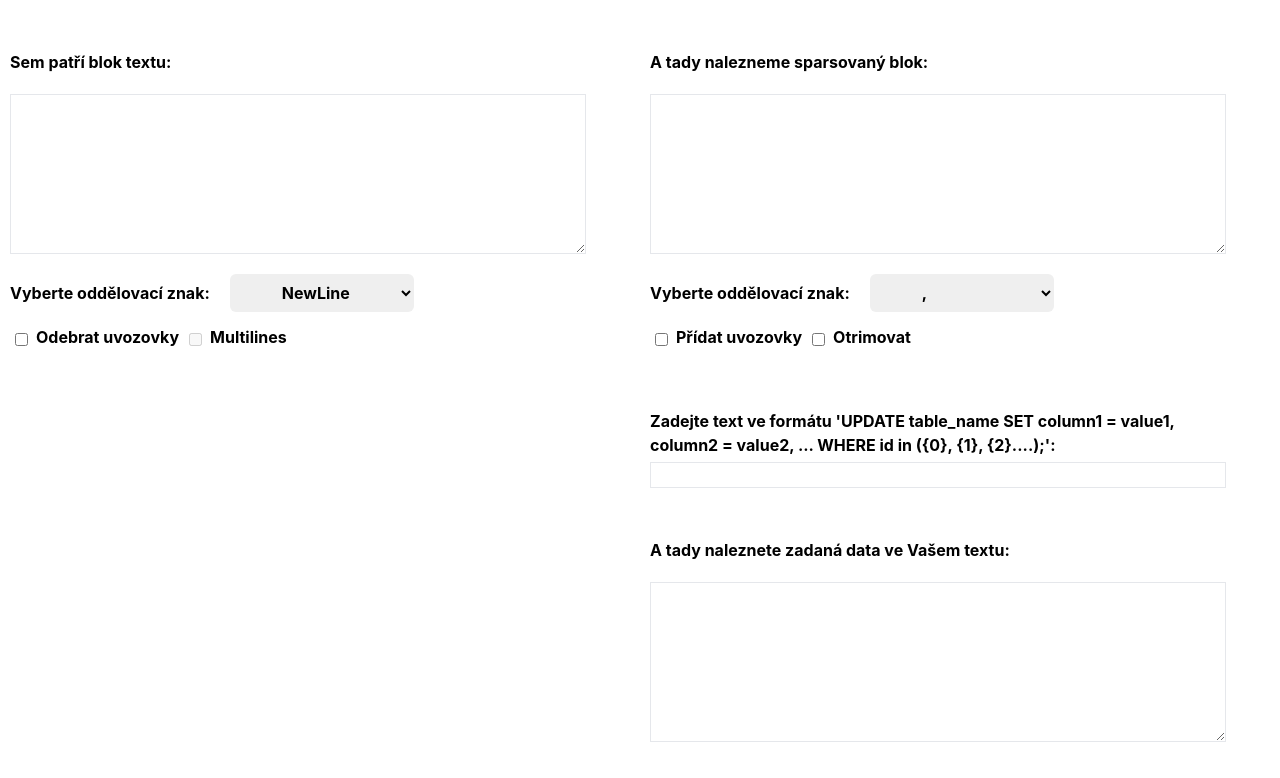
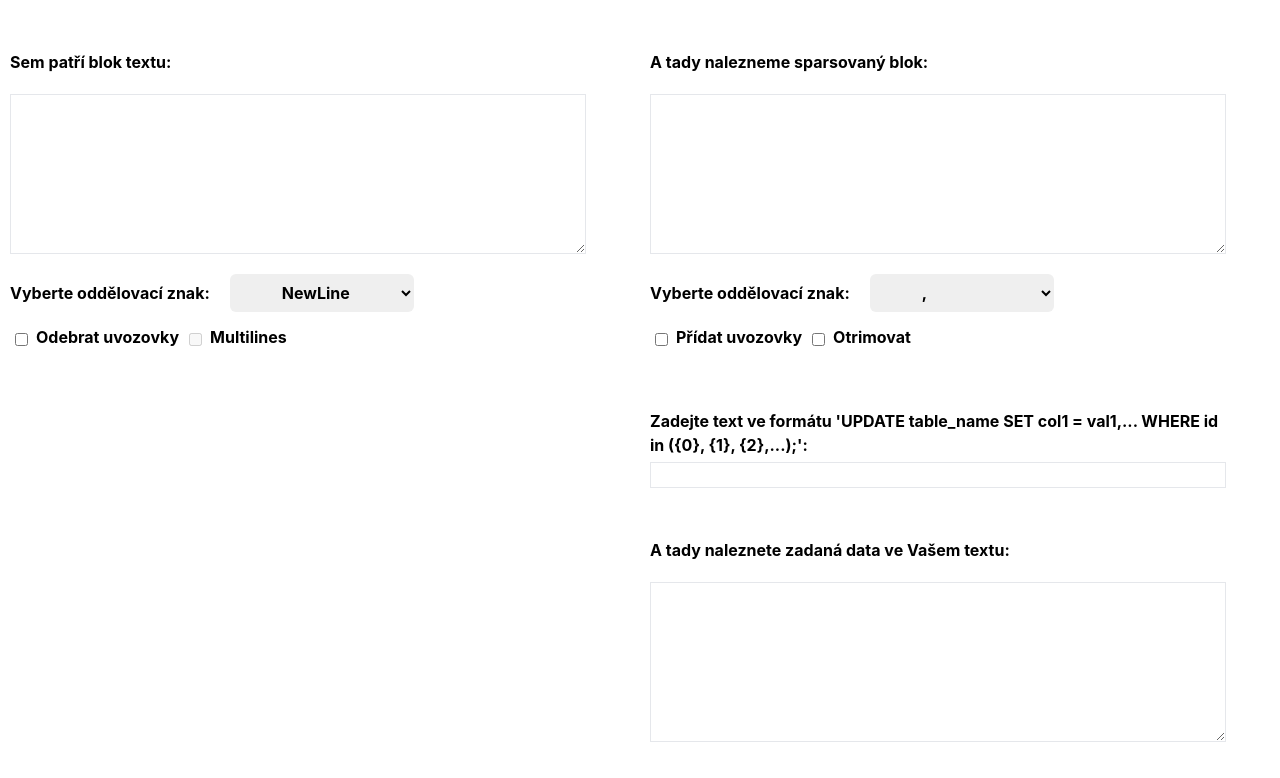
Before and after one commit to sojkas/parser, a React (Create React App) app: page / in a window 1280 px wide. Shown: the top 778 px of the page. Built offline with nearby package versions, Linux system fonts and the light colour scheme.

Commit message:
drobna uprava textu

```diff
--- a/src/App.js
+++ b/src/App.js
@@ -27,7 +27,7 @@ function App() {
   const titleSpace = "Otrimovat";
   const titleMultilines = "Multilines";
   const titleCustomText =
-    "Zadejte text ve formátu 'UPDATE table_name SET column1 = value1, column2 = value2, ... WHERE id in ({0}, {1}, {2}....);':";
+    "Zadejte text ve formátu 'UPDATE table_name SET col1 = val1,... WHERE id in ({0}, {1}, {2},...);':";
   const outputTitle = "A tady nalezneme sparsovaný blok:";
   const outputTextTitle = "A tady naleznete zadaná data ve Vašem textu:";
 
```
